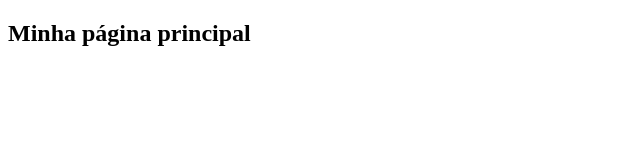
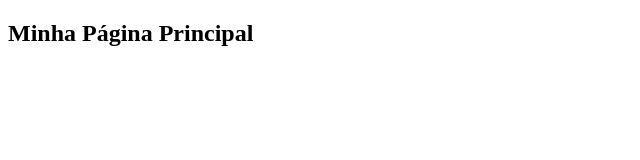
Before and after one commit to EdsonTelesDEV/projeto-curso-git, a plain HTML site: page index.html in a window 1280 px wide. Shown: the full height of the page, 0-640 px from the left. Drawn offline with Linux system fonts and the light colour scheme.

Commit message:
Colocando Maiúculas na Inicial

```diff
--- a/index.html
+++ b/index.html
@@ -7,6 +7,6 @@
     <title>Curso de Git e GitHub</title>
 </head>
 <body>
-    <h2>Minha página principal</h2>
+    <h2>Minha Página Principal</h2>
 </body>
 </html>
```
